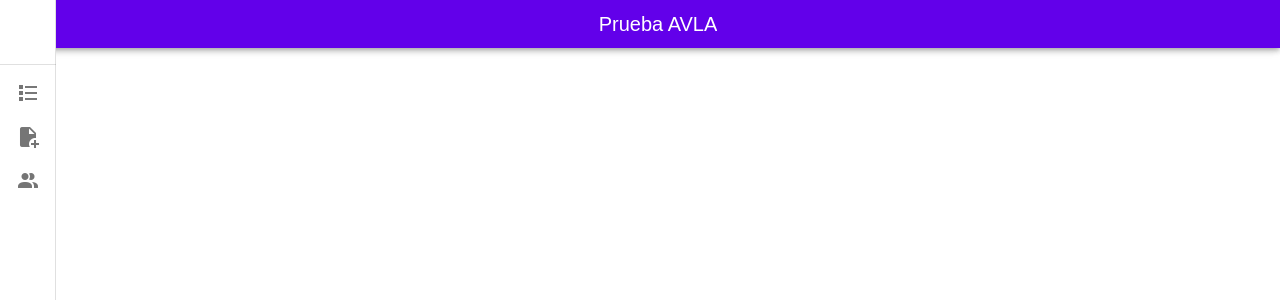
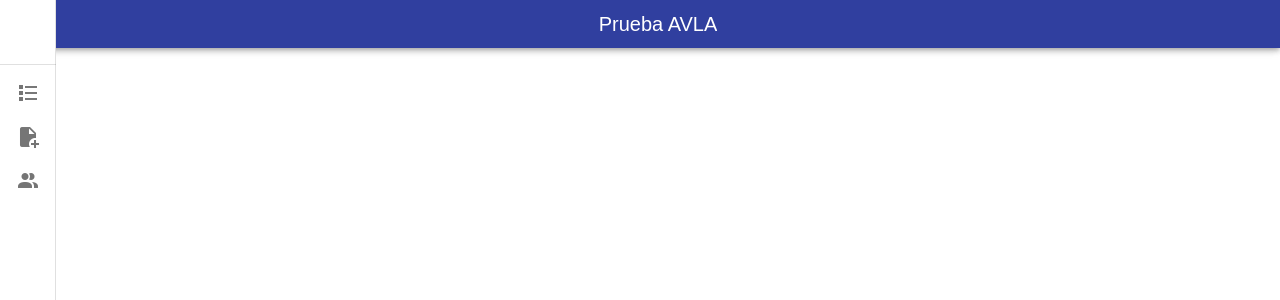
Before and after one commit to AlejandroOrostica/Prueba-Tecnica-Front, a Vue app in the folder frontend/: page /home in a window 1280 px wide. Shown: the top 300 px of the page. Built offline with nearby package versions, Linux system fonts and the light colour scheme.

Commit message:
toolbar color changed

```diff
--- a/frontend/src/components/shared/toolbar.vue
+++ b/frontend/src/components/shared/toolbar.vue
@@ -1,7 +1,7 @@
 <template>
   <div>
     <v-app-bar
-      color="deep-purple accent-4"
+      color="indigo darken-2"
       dense
       dark
     >
```
